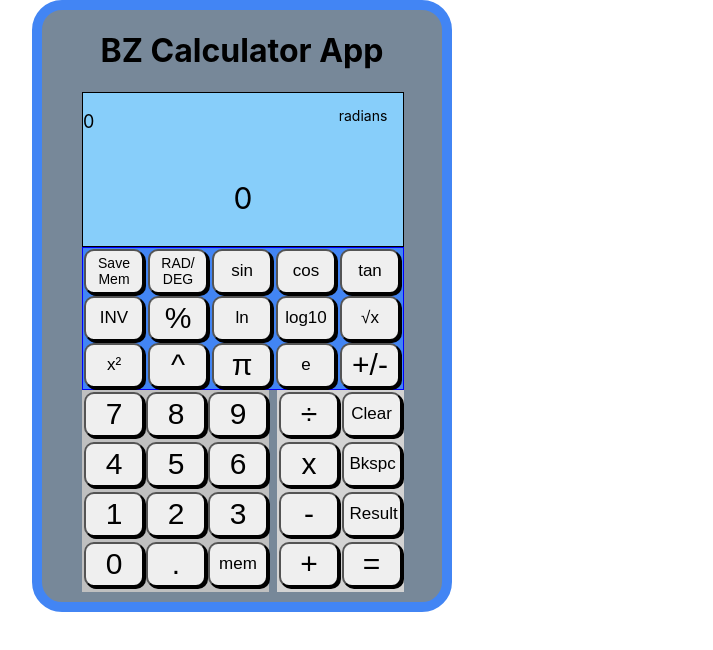
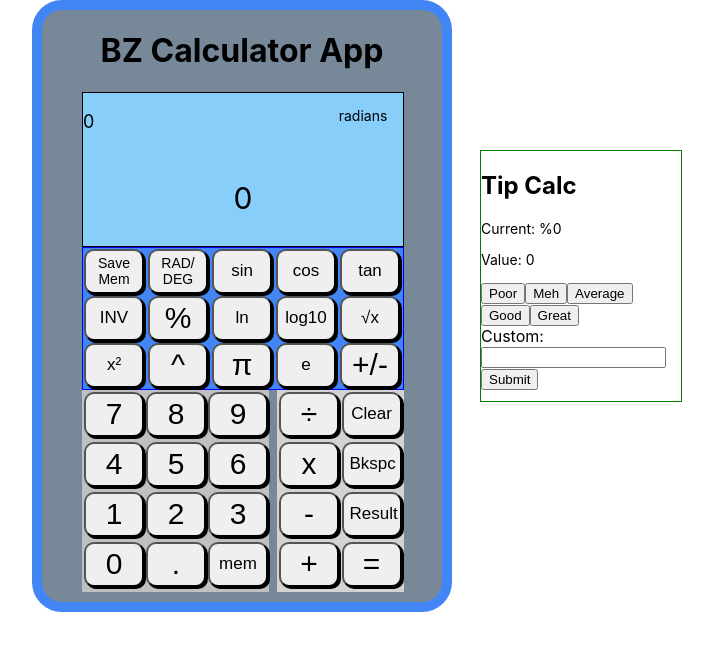
Before and after one commit to BennyZ3/bz-calculator, a React (Create React App) app: page / in a window 1280 px wide. Shown: the top 650 px of the page, without its empty margins (416-1129 px from the left). Built offline with nearby package versions, Linux system fonts and the light colour scheme.

Commit message:
added tip feature and updated build

```diff
--- a/src/App.css
+++ b/src/App.css
@@ -76,3 +76,12 @@ p {
 .long {
   font-size: 14px;
 }
+
+.tips {
+  border: 1px solid green;
+  height: 250px;
+  width: 200px;
+  position: absolute;
+  left: 70%;
+  top: 150px;
+}
--- a/src/App.js
+++ b/src/App.js
@@ -3,6 +3,7 @@ import "./App.css";
 import BaseFunctions from "./components/BaseFunctions";
 import ExtraFunctions from "./components/ExtraFunctions";
 import Numbers from "./components/Numbers";
+import TipButtons from "./components/TipButtons";
 
 class App extends react.Component {
   constructor() {
@@ -15,6 +16,7 @@ class App extends react.Component {
       inputs: [],
       mode: "radians",
       memory: "",
+      tip: "0",
     };
   }
 
@@ -232,8 +234,18 @@ class App extends react.Component {
   memory = () => {
     this.setState({ displayValue: this.state.memory });
   };
+  tipUpdate = (event) => {
+    this.setState({ tip: event.target.value });
+  };
+  tipGenerator = (event) => {
+    event.preventDefault();
+    this.setState({
+      result: this.state.displayValue * (1 + this.state.tip / 100),
+    });
+  };
   render() {
     return (
+      <>
         <div className="App">
           <h1>BZ Calculator App</h1>
           <div className="display">
@@ -253,6 +265,15 @@ class App extends react.Component {
             />
           </div>
         </div>
+        <div className="tipsbox">
+          <TipButtons
+            tipGenerator={this.tipGenerator}
+            tip={this.state.tip}
+            current={this.state.displayValue}
+            tipUpdate={this.tipUpdate}
+          />
+        </div>
+      </>
     );
   }
 }
--- /dev/null
+++ b/src/components/TipButtons.js
@@ -0,0 +1,33 @@
+const TipButtons = (props) => {
+  return (
+    <div className="tips">
+      <h2>Tip Calc</h2>
+      <p className="long">Current: %{props.tip}</p>
+      <p className="long">Value: {(props.current * props.tip) / 100}</p>
+      <button className="tip" onClick={props.tipUpdate} value="10">
+        Poor
+      </button>
+      <button className="tip" onClick={props.tipUpdate} value="12">
+        Meh
+      </button>
+      <button className="tip" onClick={props.tipUpdate} value="15">
+        Average
+      </button>
+      <button className="tip" onClick={props.tipUpdate} value="18">
+        Good
+      </button>
+      <button className="tip" onClick={props.tipUpdate} value="20">
+        Great
+      </button>
+      <form>
+        <label>
+          Custom:
+          <input type="number" name="custom" onChange={props.tipUpdate}></input>
+        </label>
+        <input type="submit" onClick={props.tipGenerator} />
+      </form>
+    </div>
+  );
+};
+
+export default TipButtons;
```
Lines whose indentation alone changed are shown as unchanged.
